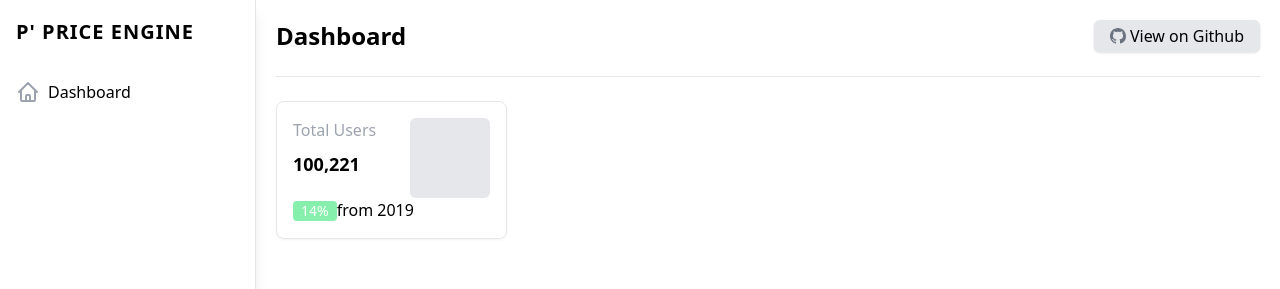
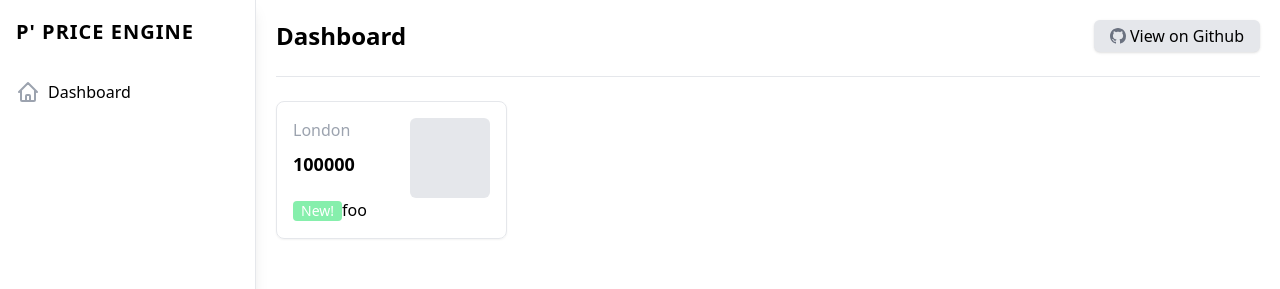
Before and after one commit to MatthewCYLau/property-price-client, a React (Vite) app: page /dashboard in a window 1280 px wide. Shown: the top 289 px of the page. Built offline with nearby package versions, Linux system fonts and the light colour scheme; no server answers.

Commit message:
feat: add property card

```diff
--- /dev/null
+++ b/src/components/property-card/index.tsx
@@ -0,0 +1,33 @@
+import { FC } from 'react'
+
+interface Props {
+  id: string
+  address: string
+  price: number
+  created: string
+}
+
+const PropertyCard: FC<Props> = ({ id, address, price, created }) => {
+  return (
+    <div
+      key={id}
+      className="p-4 transition-shadow border rounded-lg shadow-sm hover:shadow-lg"
+    >
+      <div className="flex items-start justify-between">
+        <div className="flex flex-col space-y-2">
+          <span className="text-gray-400">{address}</span>
+          <span className="text-lg font-semibold">{price}</span>
+        </div>
+        <div className="p-10 bg-gray-200 rounded-md"></div>
+      </div>
+      <div>
+        <span className="inline-block px-2 text-sm text-white bg-green-300 rounded">
+          New!
+        </span>
+        <span>{created}</span>
+      </div>
+    </div>
+  )
+}
+
+export default PropertyCard
--- a/src/pages/dashboard/index.tsx
+++ b/src/pages/dashboard/index.tsx
@@ -1,25 +1,12 @@
 import { ReactElement } from 'react'
 import Layout from '../../components/layout'
+import PropertyCard from '../../components/property-card'
 
 const DashboardPage = (): ReactElement => {
   return (
     <Layout>
       <div className="grid grid-cols-1 gap-5 mt-6 sm:grid-cols-2 lg:grid-cols-4">
-        <div className="p-4 transition-shadow border rounded-lg shadow-sm hover:shadow-lg">
-          <div className="flex items-start justify-between">
-            <div className="flex flex-col space-y-2">
-              <span className="text-gray-400">Total Users</span>
-              <span className="text-lg font-semibold">100,221</span>
-            </div>
-            <div className="p-10 bg-gray-200 rounded-md"></div>
-          </div>
-          <div>
-            <span className="inline-block px-2 text-sm text-white bg-green-300 rounded">
-              14%
-            </span>
-            <span>from 2019</span>
-          </div>
-        </div>
+        <PropertyCard id="1" address="London" price={100000} created="foo" />
       </div>
     </Layout>
   )
```
